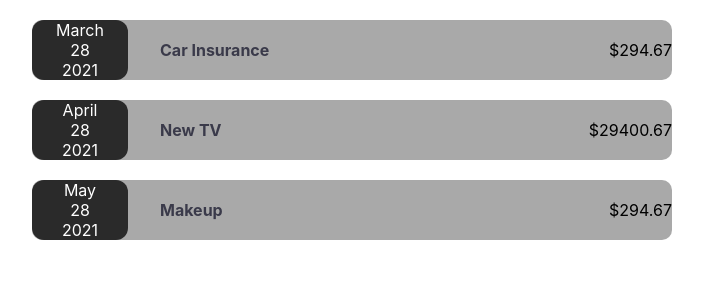
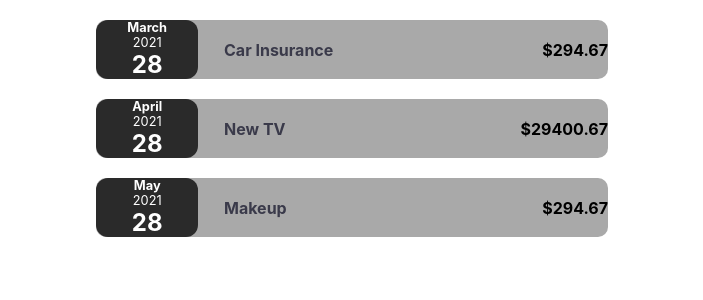
Before and after one commit to ashaaut/ExpenseManager, a React (Create React App) app: page / in a window 1280 px wide. Shown: the top 300 px of the page, without its empty margins (288-991 px from the left). Built offline with nearby package versions, Linux system fonts and the light colour scheme.

Commit message:
Refactor . css property for expense date and price

```diff
--- a/src/assets/css/ExpenseDate.css
+++ b/src/assets/css/ExpenseDate.css
@@ -1,11 +1,23 @@
 .expense-date{
     height: 100%;
-    width: 15%;
+    width: 20%;
     display: flex;
     align-items: center;
     flex-direction: column;
     background-color: #2a2a2a;
     color: white;
+
     /* border: 1px solid #ececec; */
     border-radius: 12px;
 }
+.expense-date-day{
+  font-size: 1.5rem;
+  font-weight: bold;
+}
+.expense-date-year{
+    font-size: 0.8rem;
+}
+.expense-date-month{
+    font-size: 0.8rem;
+    font-weight: bold;
+}
--- a/src/assets/css/ExpenseItem.css
+++ b/src/assets/css/ExpenseItem.css
@@ -3,7 +3,7 @@
     justify-content: space-between;
     align-items: center;
     height: 30%;
-    width: 50%;
+    width: 40%;
     background-color: darkgray;
     border-radius: 10px;
     margin-top: 20px;
@@ -19,7 +19,7 @@
     display: flex;
     flex-direction: row;
     height: 100%;
-    width: 80%;
+    width: 75%;
     justify-content: space-between;
 }
 
@@ -30,6 +30,8 @@
 .expense-item-price{
     font-size: 1rem;
     display: flex;
+    font-weight: bold;
+
     align-items: center;
     margin-left: 10px;
 }
--- a/src/components/ExpenseDate.jsx
+++ b/src/components/ExpenseDate.jsx
@@ -6,8 +6,9 @@ function ExpenseDate(props){
     return(
         <div className="expense-date">
             <div className="expense-date-month">{month}</div>
+            <div className="expense-date-year">{year}</div>
             <div className="expense-date-day">{day}</div>
-            <div className="expense-date-year">{year}</div>
+
         </div>
     )
 }
```
